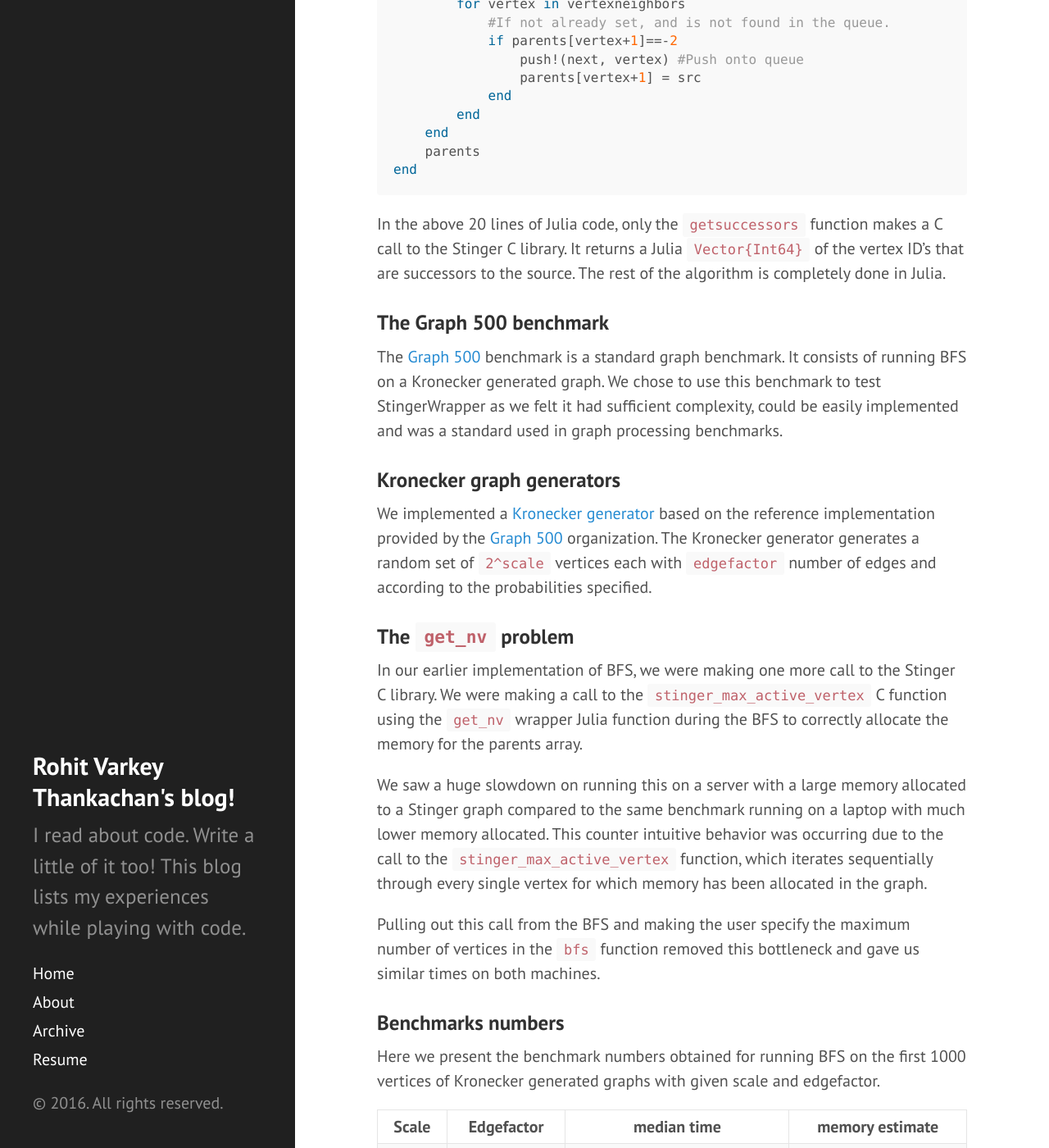
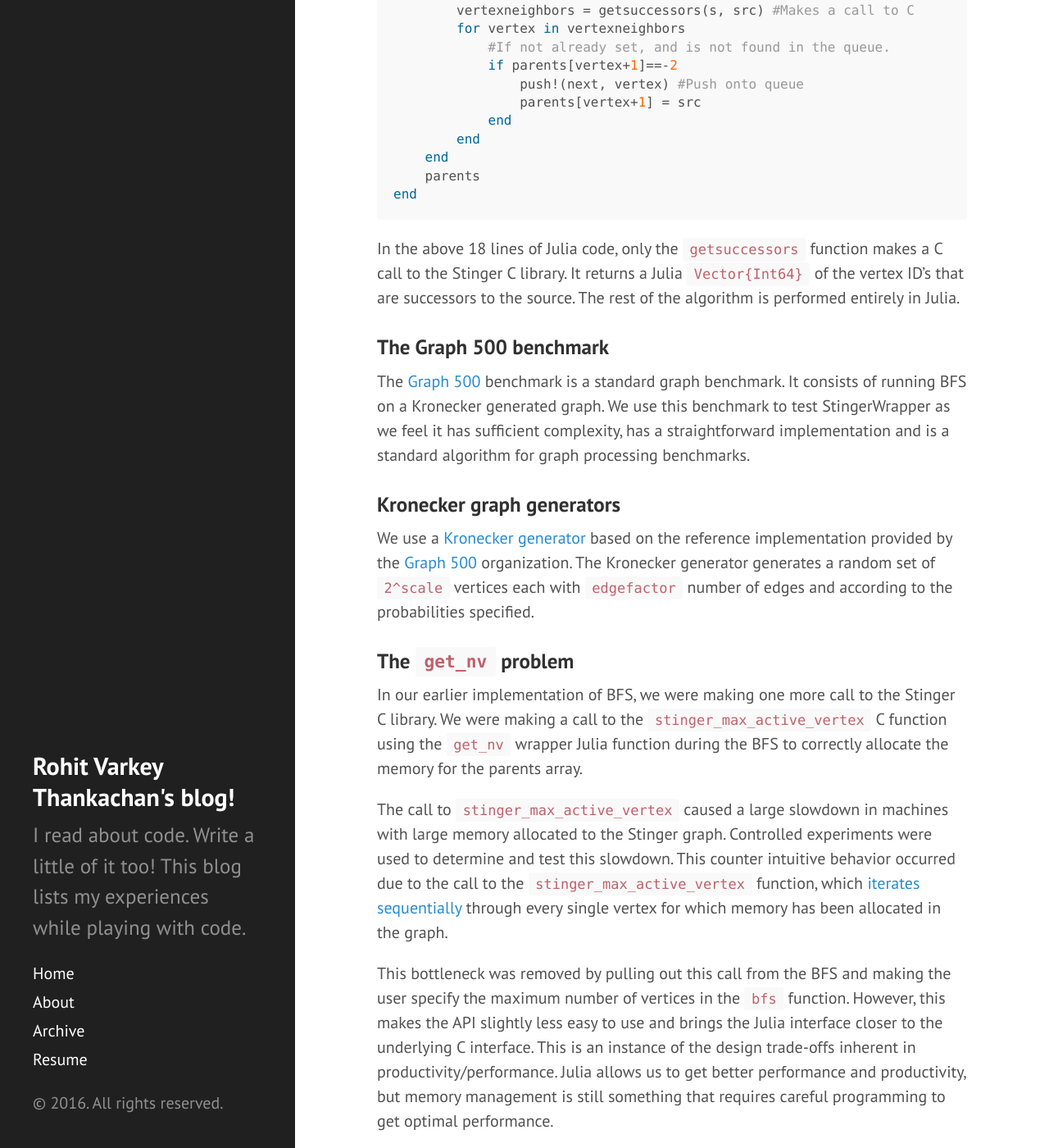
Before and after one commit to rohitvarkey/rohitvarkey.github.io, a Jekyll site: the page built from _posts/2016-11-15-stingerwrapper-part-4.md, in a window 1280 px wide and 1400 px high, scrolled down 856 px. Shown: the whole window at 82% size. Built offline with Jekyll 4.4.1, drawn with Linux system fonts in a browser that asks for light colours; some of the changed text lies outside the part shown.

Commit message:
Incorporate suggestions

````diff
--- a/_posts/2016-11-15-stingerwrapper-part-4.md
+++ b/_posts/2016-11-15-stingerwrapper-part-4.md
@@ -10,13 +10,16 @@ C package for dynamic graph analysis. I have been working on StingerWrapper alon
 with Dr. James Fairbanks.**
 
 In parts 1, 2, and 3 we built up StingerWrapper to a state where we had a good
-API for users to work with Stinger from Julia. We basically had a working Stinger
-REPL in Julia at this point. To test the usability and performance of the wrapper,
-we implemented a common algorithm used in graph processing - Breadth First Search (BFS).
+API for users to work with Stinger from Julia. We had a working Stinger
+REPL in Julia at this point which enables a graph algorithm developer to
+interactively construct and probe a graph with instant feedback. To test the
+usability and performance of the wrapper, we use the Breadth First Search (BFS).
+BFS is an algorithm that is used as a building block for more complex graph
+processing algorithms like betweenness centrality.
 
 ### Julia BFS implementation
 
-Our [implementation](https://github.com/rohitvarkey/StingerWrapper.jl/blob/7c64859cc2bfbd4210344b391068bd86ba9135cf/src/algorithms/bfs.jl#L13-L31) of BFS tries to perform most of the steps within Julia. We
+Our [implementation](https://github.com/rohitvarkey/StingerWrapper.jl/blob/7c64859cc2bfbd4210344b391068bd86ba9135cf/src/algorithms/bfs.jl#L13-L31) of BFS performs most of the steps within Julia. We
 interact with the C library only for the essential steps of getting the successors
 of a node.
 
@@ -41,22 +44,22 @@ function bfs(s::Stinger, source::Int64, nv::Int64)
 end
 ```
 
-In the above 20 lines of Julia code, only the `getsuccessors` function makes a
+In the above 18 lines of Julia code, only the `getsuccessors` function makes a
 C call to the Stinger C library. It returns a Julia `Vector{Int64}` of the vertex
-ID's that are successors to the source. The rest of the algorithm is completely
-done in Julia.
+ID's that are successors to the source. The rest of the algorithm is performed
+entirely in Julia.
 
 ### The Graph 500 benchmark
 
 The [Graph 500](http://www.graph500.org/) benchmark is a standard graph benchmark.
 It consists of running BFS on a Kronecker generated graph.
-We chose to use this benchmark to test StingerWrapper as we felt it had sufficient
-complexity, could be easily implemented and was a standard used in graph processing
-benchmarks.
+We use this benchmark to test StingerWrapper as we feel it has sufficient
+complexity, has a straightforward implementation and is a standard algorithm for
+graph processing benchmarks.
 
 ### Kronecker graph generators
 
-We implemented a [Kronecker generator](https://github.com/rohitvarkey/StingerWrapper.jl/commit/92ba860b94e4d0e1bbb96077f06ba9bfcb513314) based on the reference implementation
+We use a [Kronecker generator](https://github.com/rohitvarkey/StingerWrapper.jl/commit/92ba860b94e4d0e1bbb96077f06ba9bfcb513314) based on the reference implementation
 provided by the [Graph 500](http://www.graph500.org/specifications#alg:generator) organization.
 The Kronecker generator generates a random set of `2^scale` vertices each with
 `edgefactor` number of edges and according to the probabilities specified.
@@ -68,46 +71,57 @@ library. We were making a call to the `stinger_max_active_vertex` C function usi
 `get_nv` wrapper Julia function during
 the BFS to correctly allocate the memory for the parents array.
 
-We saw a huge
-slowdown on running this on a server with a large memory allocated to a Stinger graph
-compared to the same benchmark running on a laptop with much lower memory allocated.
-This counter intuitive behavior was occurring due to the call to the `stinger_max_active_vertex`
-function, which iterates sequentially through every single vertex for which memory
-has been allocated in the graph.
+The call to `stinger_max_active_vertex` caused a large slowdown in machines with
+large memory allocated to the Stinger graph. Controlled
+experiments were used to determine and test this slowdown.
+This counter intuitive behavior occurred due to the call to the
+`stinger_max_active_vertex` function, which [iterates sequentially](https://github.com/stingergraph/stinger/issues/33)
+through every single vertex for which memory has been allocated in the graph.
 
-Pulling out this call from the BFS and making the user specify the maximum number
-of vertices in the `bfs` function removed this bottleneck and gave us similar times
-on both machines.
+This bottleneck was removed by pulling out this call from the BFS and making the
+user specify the maximum number of vertices in the `bfs` function. However, this
+makes the API slightly less easy to use and brings the Julia interface closer to the underlying C interface. This is an instance of the design trade-offs inherent in productivity/performance.
+Julia allows us to get better performance and productivity, but memory management
+is still something that requires careful programming to get optimal performance.
 
 ### Benchmarks numbers
 
 Here we present the benchmark numbers obtained for running BFS on the first 1000
 vertices of Kronecker generated graphs with given scale and edgefactor.
 
-|Scale|Edgefactor|median time|memory estimate|
-|-----|----------|-----------|---------------|
-|10|16|1.610 s (0.52% GC)|141.25 mb|
-|11|16|3.127 s (0.55% GC)|273.86 mb|
-|12|16|6.327 s (0.53% GC)|539.48 mb|
-|13|16|13.059 s (0.51% GC)|1018.62 mb|
-|14|16|28.129 s (0.43% GC)|1.99 gb|
-|15|16|55.993 s (0.43% GC)|3.82 gb|
-|16|16|110.894 s (0.47% GC)|7.43 gb|
-|17|16|221.210 s (0.40% GC)|14.39 gb|
-|18|16|442.722 s (0.39% GC)|27.33 gb|
-|19|16|868.489 s (0.94% GC)|53.65 gb|
-|20|16|1661.592 s (0.90% GC)|100.68 gb|
+|Scale|Edgefactor|median time|memory estimate| Traversed Edges Per Second (TEPS)|
+|-----|----------|-----------|---------------|-------------------------------------|
+|10|16|1.610 s (0.52% GC)|141.25 mb|10176.397|
+|11|16|3.127 s (0.55% GC)|273.86 mb|10479.053|
+|12|16|6.327 s (0.53% GC)|539.48 mb|10358.147|
+|13|16|13.059 s (0.51% GC)|1018.62 mb|10036.909|
+|14|16|28.129 s (0.43% GC)|1.99 gb|9319.35|
+|15|16|55.993 s (0.43% GC)|3.82 gb|9363.45|
+|16|16|110.894 s (0.47% GC)|7.43 gb|9455.66|
+|17|16|221.210 s (0.40% GC)|14.39 gb|9480.367|
+|18|16|442.722 s (0.39% GC)|27.33 gb|9473.9|
+|19|16|868.489 s (0.94% GC)|53.65 gb|9658.85|
+|20|16|1661.592 s (0.90% GC)|100.68 gb|10097.07|
 
-We observe linear scaling for both the times and well as the memory estimate.
-On average, for a BFS on one vertex, it takes around `1.5ms` using StingerWrapper.jl.
+We observe linear growth for both the times and well as the memory estimate.
 
 ### Profiling the BFS
 
 On profiling the `bfs` call we notice that most of the time is spent in calling
 to C using the `getsuccessors` function. Very less time is spent in the Julia parts
-of the Code. Explore the profile [here](/public/profile_results.svg).
+of the code. Explore the profile [here](/public/profile_results.svg).
 
 <img src="/public/profile_results.svg" alt="Profile of bfs"/>
+
+Also this shows that reducing the amount of memory that crosses the heap boundary is important.
+Improving the interface to stinger to avoid having to copy the edgelist is an important step in improving performance. The key step here will be to implement julia [iterators](http://docs.julialang.org/en/release-0.5/manual/interfaces/) that
+directly iterate over the stinger edgeblocks without making a copy.
+
+We will be investigating whether it is crossing the memory boundary or just the
+gathering up the edges into an array from the edge blocks that is costing more.
+Optimistically for Julia, the cost is in stinger gathering things up into a packed array.
+Since you aren't supposed to use those functions in stinger, they are not all that fast.
+The iteration is implemented with C macros to avoid that gathering step as much as possible.
 
 ### Future improvements
 
````
